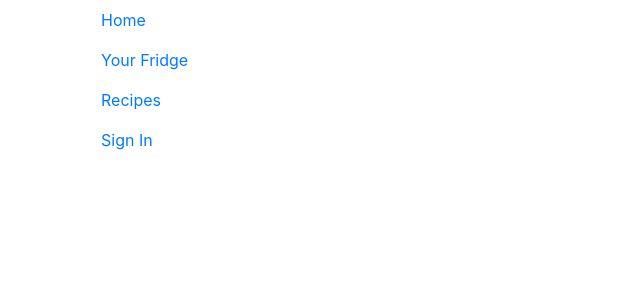
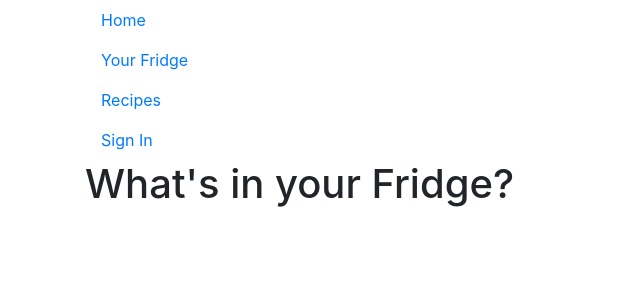
Before and after one commit to dynasty2/mern-recipe-frontend-cab, a React (Create React App) app: page /fridge in a window 1280 px wide. Shown: the top 300 px of the page, without its empty margins (0-640 px from the left). Built offline with nearby package versions, Linux system fonts and the light colour scheme.

Commit message:
fridge js initial setup

```diff
--- a/src/App.js
+++ b/src/App.js
@@ -1,6 +1,6 @@
 import './App.css';
 import React, { Component } from 'react';
-import { BrowserRouter as Router, Link } from "react-router-dom";
+import { BrowserRouter as Router, Route, Link } from "react-router-dom";
 import 'bootstrap/dist/css/bootstrap.min.css';
 import Home from './components/Home/Home';
 import Fridge from './components/Fridge/Fridge';
@@ -29,10 +29,10 @@ render() {
 
               <Link to="/sign-in" className="nav-link">Sign In</Link>
 
-    {/* <Route path="/" exact component={Home} />
+    <Route path="/" exact component={Home} />
     <Route path="/fridge" component={Fridge} />
     <Route path="/recipes" component={Recipes} />
-    <Route path="/user" component={User} /> */}
+    <Route path="/user" component={User} />
     </div>
     </Router>
 
--- a/src/components/Fridge/Fridge.js
+++ b/src/components/Fridge/Fridge.js
@@ -0,0 +1,15 @@
+import React, {Component} from 'react';
+import { Link } from 'react-router-dom';
+// import axios from 'axios';
+
+
+export default class Fridge extends Component {
+
+render() {
+        return (
+            <div>
+                <h1>What's in your Fridge?</h1>
+            </div>
+        )
+    }
+}
```
